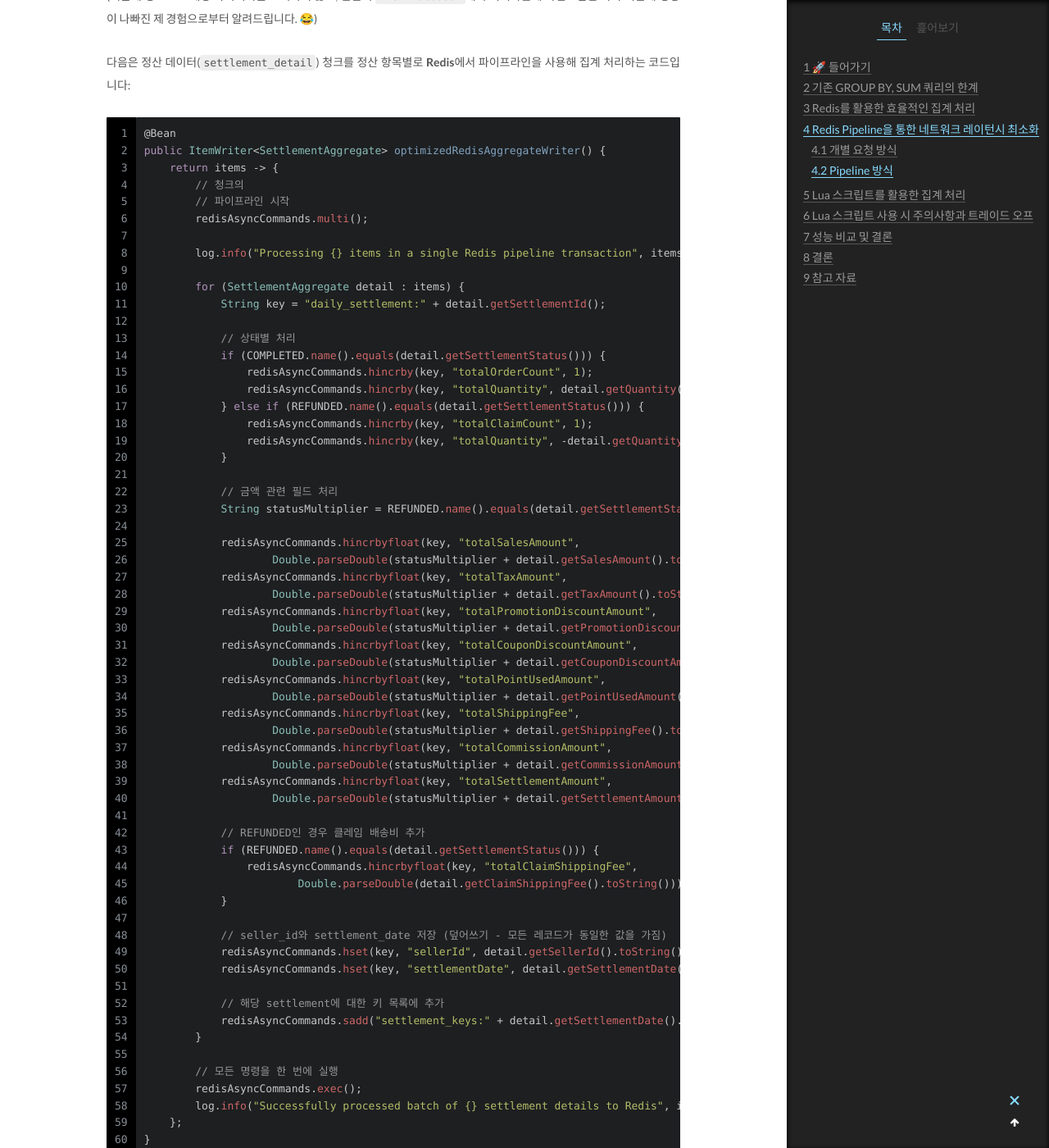
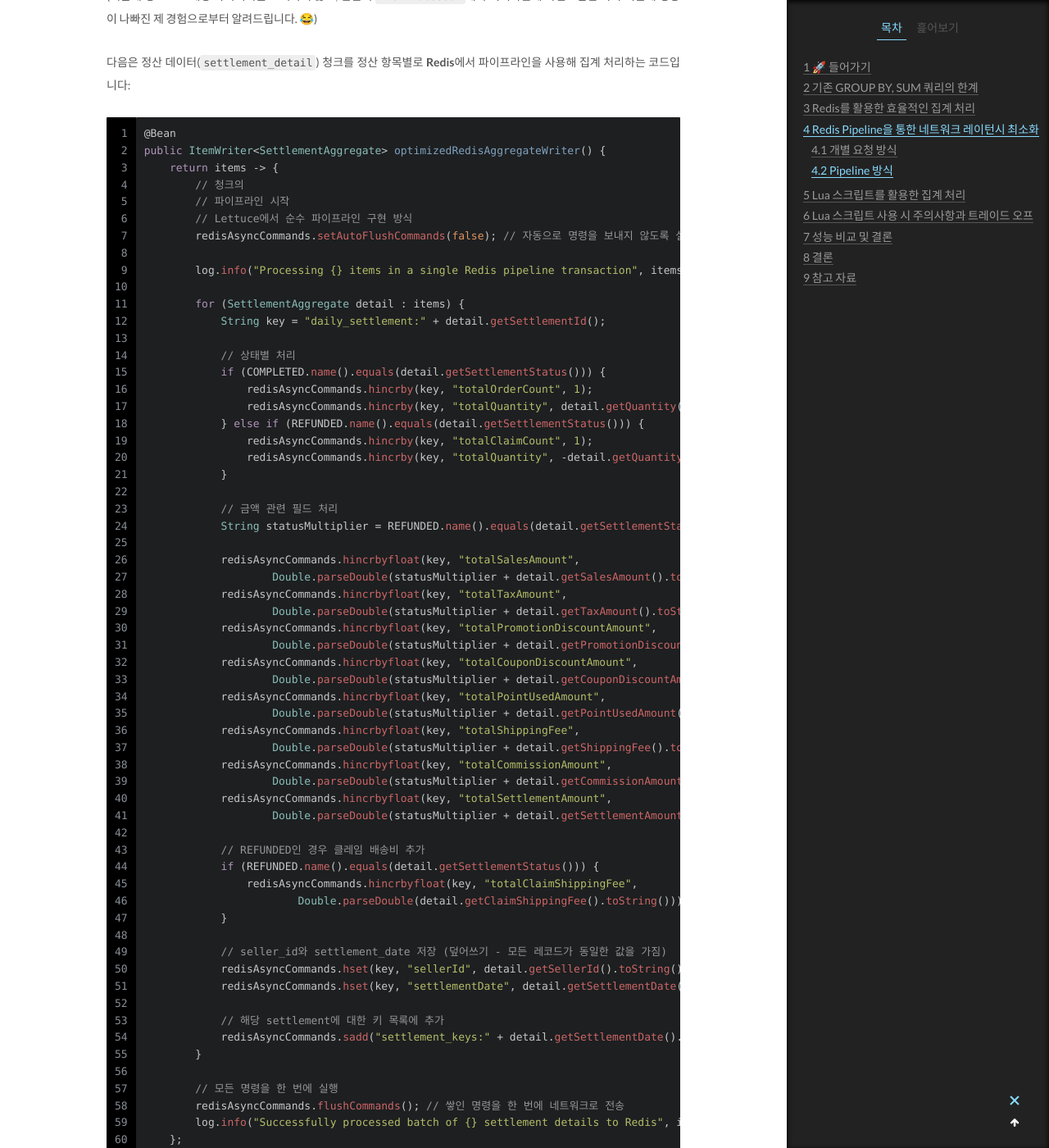
Before and after one commit to Seung-IL-Bang/Seung-IL-Bang.github.io, a Jekyll site: the page built from _posts/spring-batch-optimization/2025-03-23-Spring-Batch-Optimized-aggregation.md, in a window 1280 px wide and 1400 px high, scrolled down 4564 px. Shown: the whole window at 82% size. Built offline with Jekyll 4.4.1, drawn with Linux system fonts in a browser that asks for light colours; comment, search, counter and statistics services are not loaded.

Commit message:
redis pipeline 예제코드 수정

```diff
--- a/_posts/spring-batch-optimization/2025-03-23-Spring-Batch-Optimized-aggregation.md
+++ b/_posts/spring-batch-optimization/2025-03-23-Spring-Batch-Optimized-aggregation.md
@@ -146,7 +146,8 @@ public ItemWriter<SettlementAggregate> optimizedRedisAggregateWriter() {
     return items -> {
         // 청크의
         // 파이프라인 시작
-        redisAsyncCommands.multi();
+        // Lettuce에서 순수 파이프라인 구현 방식
+        redisAsyncCommands.setAutoFlushCommands(false); // 자동으로 명령을 보내지 않도록 설정 (버퍼링)
 
         log.info("Processing {} items in a single Redis pipeline transaction", items.size());
 
@@ -197,7 +198,7 @@ public ItemWriter<SettlementAggregate> optimizedRedisAggregateWriter() {
         }
 
         // 모든 명령을 한 번에 실행
-        redisAsyncCommands.exec();
+        redisAsyncCommands.flushCommands(); // 쌓인 명령을 한 번에 네트워크로 전송
         log.info("Successfully processed batch of {} settlement details to Redis", items.size());
     };
 }
```
